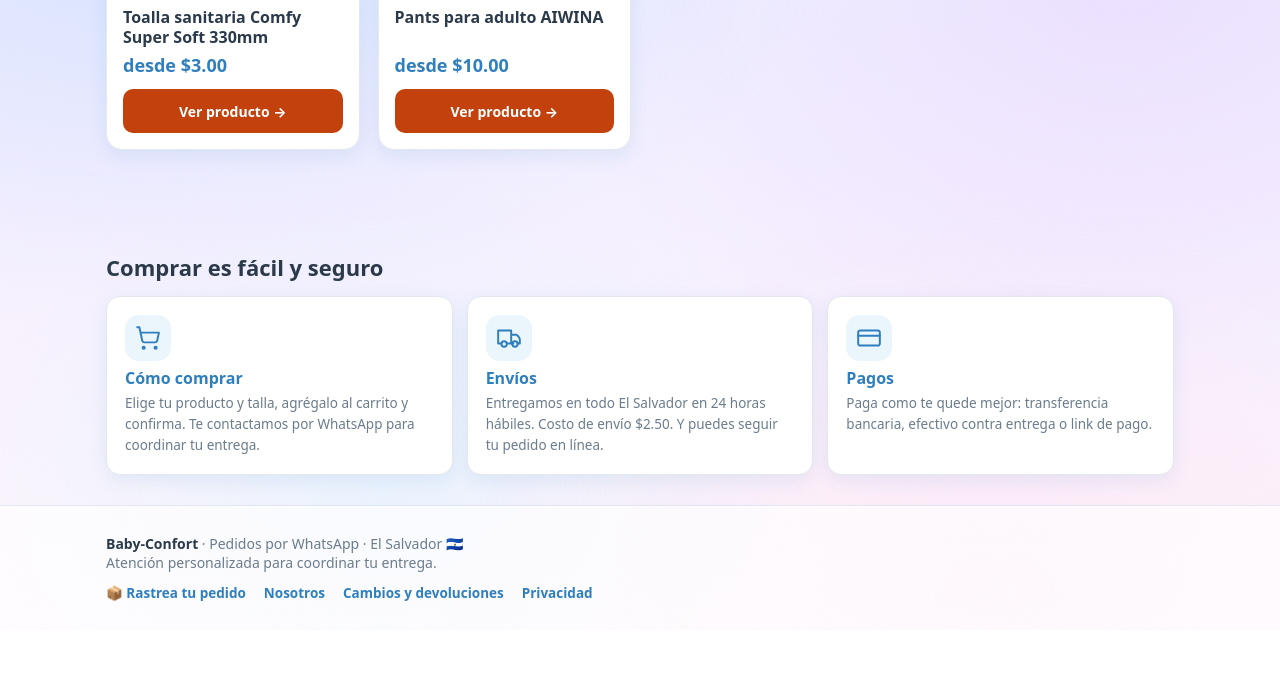
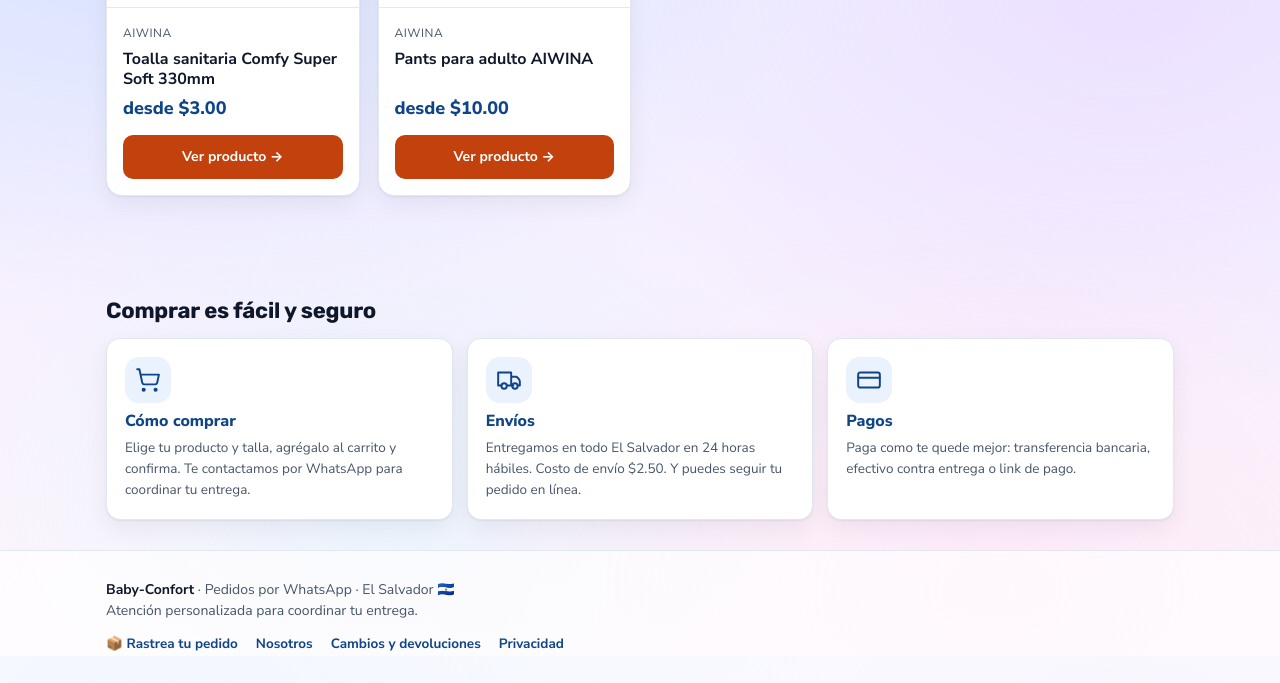
Before and after one commit to Miliard/baby-confort-, a Laravel app: page / in a window 1280 px wide. Shown: the part 2544-3227 px from the top of the page. Before the commit the page ends 3145 px from the top, so only its background shows below. Run offline with Laravel 12, Linux system fonts and the light colour scheme; data comes from the database, SQL or seed files in the repository; data that the repository does not hold is empty.

Commit message:
Sistema visual del rediseno en la tienda

```diff
--- a/resources/views/layouts/store.blade.php
+++ b/resources/views/layouts/store.blade.php
@@ -58,18 +58,62 @@
     <script>window.BC_ENVIO = {{ (float) ($envio ?? 2.5) }};</script>
     <script>window.BC_ENVIO_GRATIS = {{ (float) \App\Models\Setting::envioGratisDesde() }};</script>
     <script defer src="https://cdn.jsdelivr.net/npm/alpinejs@3.x.x/dist/cdn.min.js"></script>
+
+    {{-- Rubik para títulos, Nunito Sans para texto. Solo los pesos que se usan:
+         cada peso extra es más que descargar antes de ver la página.
+         display=swap muestra el texto con la letra del sistema mientras cargan,
+         así nunca se ve una página en blanco esperando la tipografía. --}}
+    <link rel="preconnect" href="https://fonts.googleapis.com">
+    <link rel="preconnect" href="https://fonts.gstatic.com" crossorigin>
+    <link href="https://fonts.googleapis.com/css2?family=Nunito+Sans:wght@400;600;700;800&family=Rubik:wght@500;600;700;800&display=swap" rel="stylesheet">
+
     <style>
         :root{
-            --azul:#4aa3df;--azul-osc:#2f7fbf;--azul-claro:#eaf5fc;
+            /* El azul pasó de #4aa3df a #1558b0. No es gusto: el celeste sobre
+               blanco daba 2.6 de contraste y el mínimo legible es 4.5. Los
+               precios, los enlaces y los títulos en celeste se leían mal a
+               plena luz — que es donde la gente mira un teléfono. Este da 6.9.
+               El celeste sigue vivo como --azul-claro, para fondos. */
+            --azul:#1558b0;--azul-osc:#0f4488;--azul-claro:#eaf2fd;
             --teal:#2fb2ac;--teal-osc:#259a95;
-            --coral:#ff8a80;--coral-osc:#e5695f;--texto:#2b3a4a;--gris:#6b7c8c;
-            --borde:#e2e8ee;--ok:#2e9e6b;--fondo:#f7fbfe;
+            --coral:#ff8a80;--coral-osc:#e5695f;
+
+            /* Texto más oscuro y gris secundario más firme, por lo mismo. */
+            --texto:#0f172a;--gris:#475569;
+            --borde:#e2e8f0;--ok:#15803d;--fondo:#f7f9fc;
+
             /* Color exclusivo del botón de compra. Va aparte del teal de marca
                porque teal + texto blanco solo da 2.1:1 de contraste. */
-            --cta:#c2410c;--cta-osc:#9a330a;--on-cta:#ffffff;--sombra:0 6px 18px rgba(47,127,191,.10);--radio:16px;
+            --cta:#c2410c;--cta-osc:#9a330a;--on-cta:#ffffff;
+
+            --sombra:0 1px 2px rgba(15,23,42,.06),0 8px 24px rgba(15,23,42,.06);
+            --sombra-lg:0 2px 4px rgba(15,23,42,.08),0 16px 40px rgba(15,23,42,.10);
+            --radio:16px;--radio-sm:10px;--radio-lg:24px;
+
+            /* Escala de espaciados. Tener una escala y no números sueltos es lo
+               que hace que las pantallas se vean de la misma familia. */
+            --s1:8px;--s2:16px;--s3:24px;--s4:32px;--s5:48px;--s6:72px;
+
+            --tipo-titulo:"Rubik",system-ui,sans-serif;
+            --tipo-texto:"Nunito Sans",system-ui,-apple-system,"Segoe UI",Roboto,sans-serif;
         }
         *{box-sizing:border-box}
-        body{margin:0;background:var(--fondo);color:var(--texto);font-family:system-ui,-apple-system,"Segoe UI",Roboto,Helvetica,Arial,sans-serif;-webkit-font-smoothing:antialiased}
+        body{margin:0;background:var(--fondo);color:var(--texto);font-family:var(--tipo-texto);font-size:16px;line-height:1.55;-webkit-font-smoothing:antialiased}
+
+        /* Los títulos con su propia tipografía: es lo que le da carácter a la
+           página sin tener que cambiar ninguna estructura. */
+        h1,h2,h3{font-family:var(--tipo-titulo);line-height:1.2;letter-spacing:-.01em}
+
+        /* El anillo de foco. Sin esto, quien navega con teclado no sabe dónde
+           está parado. Con :focus-visible solo aparece al usar el teclado, así
+           que con el mouse no se ve nada raro. */
+        :focus-visible{outline:3px solid var(--azul);outline-offset:2px;border-radius:6px}
+
+        /* Saltar al contenido: el primer tabulador de la página. Escondido
+           hasta que alguien lo enfoca. */
+        .saltar{position:absolute;left:-9999px;top:0;background:var(--azul);color:#fff;
+                padding:12px 20px;z-index:100;border-radius:0 0 var(--radio-sm) 0;font-weight:700}
+        .saltar:focus{left:0}
         img{max-width:100%;display:block}
         a{color:inherit;text-decoration:none}
         .contenedor{max-width:1100px;margin:0 auto;padding:0 16px}
@@ -370,6 +414,10 @@
     </style>
 </head>
 <body>
+{{-- El primer tabulador de la página. Quien navega con teclado no tiene que
+     pasar por todo el menú cada vez que cambia de pantalla. --}}
+<a class="saltar" href="#contenido">Saltar al contenido</a>
+
 <div x-data>
     {{-- Header --}}
     @php
@@ -406,7 +454,9 @@
         </div>
     </header>
 
-    @yield('content')
+    <main id="contenido">
+        @yield('content')
+    </main>
 
     <footer class="footer">
         <div class="contenedor"><b>Baby-Confort</b> · Pedidos por WhatsApp · El Salvador 🇸🇻<br>Atención personalizada para coordinar tu entrega.
```
